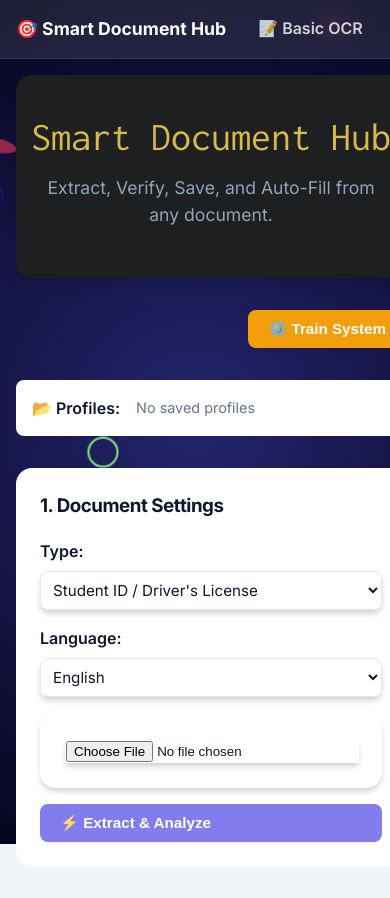
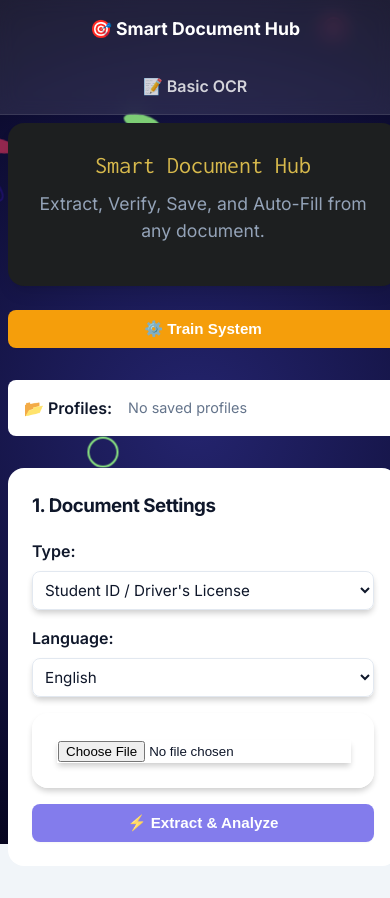
Before and after one commit to yashrk2006/ocr-latest, a React (Create React App) app in the folder frontend/: page / in a window 390 px wide. Shown: the top 898 px of the page. Built offline with nearby package versions, Linux system fonts and the light colour scheme.

Commit message:
feat: Add PDF support and mobile optimization

```diff
--- a/frontend/src/App.css
+++ b/frontend/src/App.css
@@ -468,3 +468,56 @@ h1, h2, h3, h4, h5, h6, p, span, label, div {
   padding: 1.5rem;
   color: #0f172a;
 }
+
+
+/* --- Mobile Responsiveness --- */
+@media (max-width: 768px) {
+  .container {
+    padding: 0.5rem;
+  }
+
+  .typing-hero {
+    padding: 1.5rem;
+    margin-bottom: 1.5rem;
+  }
+
+  .typing-text {
+    font-size: 1.5rem; /* Smaller font for mobile */
+    white-space: nowrap;
+    overflow: hidden;
+  }
+
+  /* Stack flex containers */
+  .flex-row, .toolbar, .nav-links {
+    flex-direction: column;
+    gap: 1rem;
+  }
+
+  /* Adjust grid layouts */
+  .grid-cols-2 {
+    grid-template-columns: 1fr !important;
+  }
+
+  /* Adjust card padding */
+  .card {
+    padding: 1rem;
+  }
+
+  /* Adjust buttons */
+  .btn-primary {
+    width: 100%;
+    justify-content: center;
+  }
+
+  /* Upload area */
+  .upload-area {
+    padding: 1.5rem;
+  }
+
+  /* Navigation */
+  nav > div {
+    flex-direction: column;
+    align-items: center;
+    gap: 1rem;
+  }
+}
--- a/frontend/src/pages/DocumentExtractorPage.js
+++ b/frontend/src/pages/DocumentExtractorPage.js
@@ -94,7 +94,11 @@ function DocumentExtractorPage() {
         const file = event.target.files[0];
         if (file) {
             setSelectedFile(file);
-            setPreviewUrl(URL.createObjectURL(file));
+            if (file.type === 'application/pdf') {
+                setPreviewUrl(null); // No preview for PDF
+            } else {
+                setPreviewUrl(URL.createObjectURL(file));
+            }
             setExtractedFields(null);
             setRawText('');
             setError('');
@@ -369,7 +373,7 @@ function DocumentExtractorPage() {
                                 <input
                                     type="file"
                                     onChange={handleFileChange}
-                                    accept="image/*"
+                                    accept="image/*,application/pdf"
                                     style={{ width: '100%' }}
                                 />
                                 {previewUrl && (
```
Also changed, not shown: 2 other files (tests, documents, lock files or other folders).
